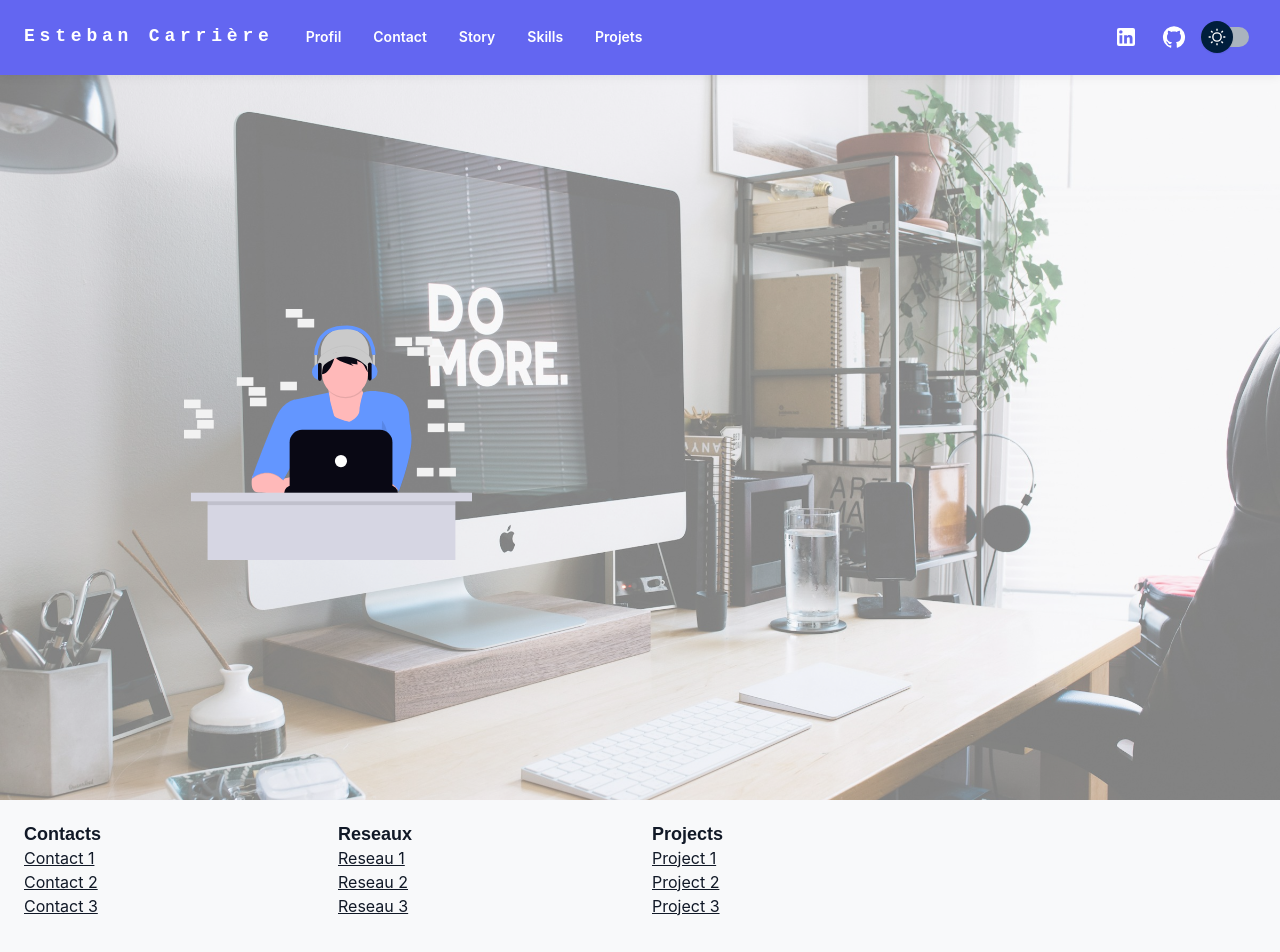
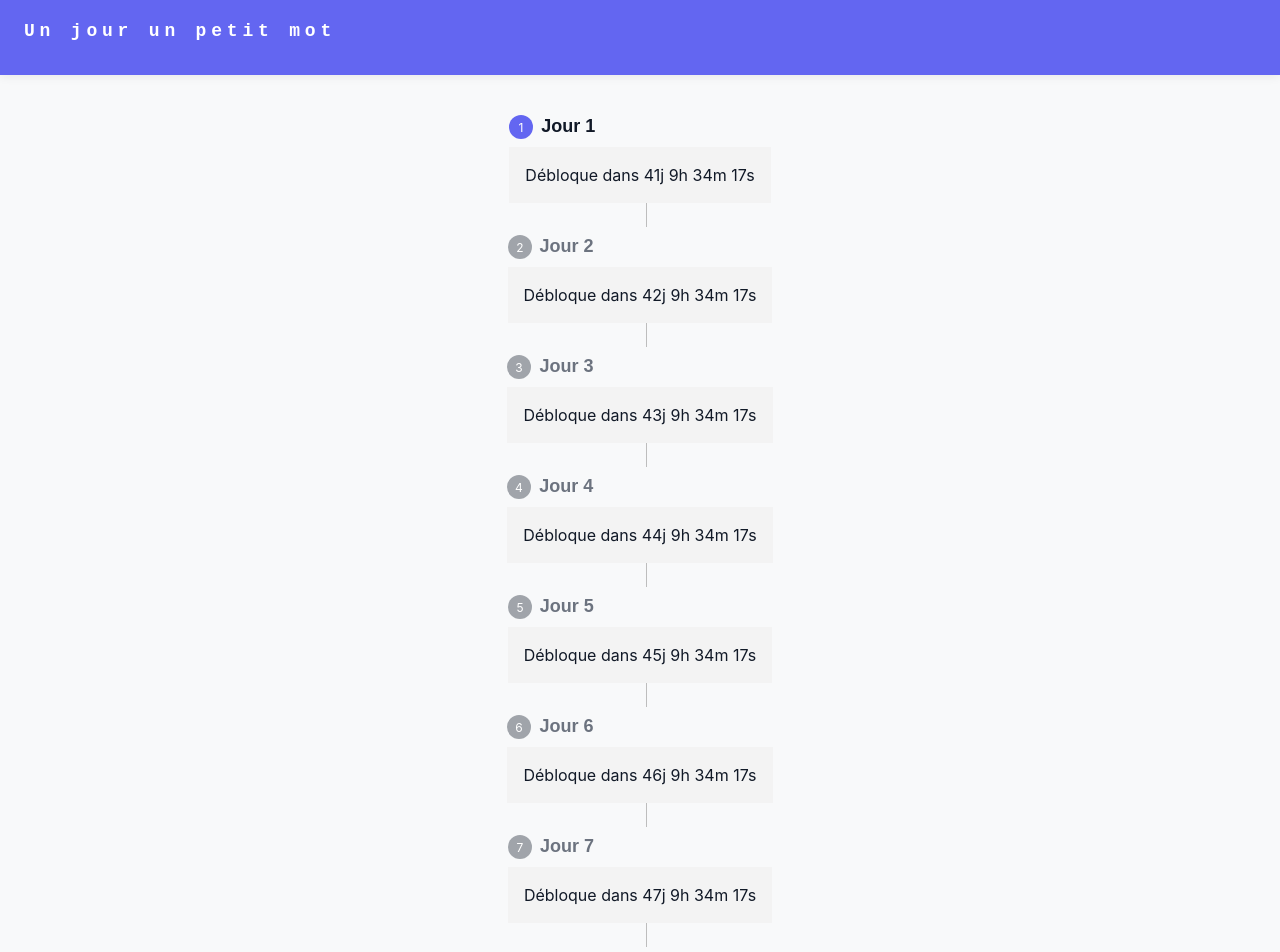
Before and after one commit to escarrie/escarrie.github.io, a Next.js app: page / in a window 1280 px wide. Shown: the top 952 px of the page. Built offline with nearby package versions, Linux system fonts and the light colour scheme.

Commit message:
[ADD] Integrate dayjs library and update theme mode handling; remove Footer component

```diff
--- a/package.json
+++ b/package.json
@@ -13,6 +13,7 @@
     "@emotion/styled": "^11.14.0",
     "@mui/icons-material": "^6.3.0",
     "@mui/material": "^6.3.0",
+    "dayjs": "^1.11.13",
     "next": "15.1.3",
     "react": "^19.0.0",
     "react-dom": "^19.0.0"
--- /dev/null
+++ b/src/config/poems.tsx
@@ -0,0 +1,23 @@
+export const poems = [
+    { date: '2025-02-14', content: 'Poème 1 : Une belle introduction.' },
+    { date: '2025-02-15', content: 'Poème 2 : Un doux souvenir.' },
+    { date: '2025-02-16', content: 'Poème 3 : La magie de l\'instant.' },
+    { date: '2025-02-17', content: 'Poème 4 : Un souffle de vie.' },
+    { date: '2025-02-18', content: 'Poème 5 : L\'éveil des sens.' },
+    { date: '2025-02-19', content: 'Poème 6 : Une douce mélodie.' },
+    { date: '2025-02-20', content: 'Poème 7 : La beauté du monde.' },
+    { date: '2025-02-21', content: 'Poème 8 : Un rêve éveillé.' },
+    { date: '2025-02-22', content: 'Poème 9 : La lumière de l\'aube.' },
+    { date: '2025-02-23', content: 'Poème 10 : Un instant de paix.' },
+    { date: '2025-02-24', content: 'Poème 11 : La douceur du soir.' },
+    { date: '2025-02-25', content: 'Poème 12 : Un chant d\'amour.' },
+    { date: '2025-02-26', content: 'Poème 13 : La magie des mots.' },
+    { date: '2025-02-27', content: 'Poème 14 : Un éclat de rire.' },
+    { date: '2025-02-28', content: 'Poème 15 : La beauté intérieure.' },
+    { date: '2025-03-01', content: 'Poème 16 : La force de l\'âme.' },
+    { date: '2025-03-02', content: 'Poème 17 : Un souffle d\'espoir.' },
+    { date: '2025-03-03', content: 'Poème 18 : La douceur du matin.' },
+    { date: '2025-03-04', content: 'Poème 19 : Un instant de bonheur.' },
+    { date: '2025-03-05', content: 'Poème 20 : La beauté du silence.' },
+    { date: '2025-03-06', content: 'Poème final : L\'apothéose.' },
+]
--- a/src/contexts/ThemeContext.tsx
+++ b/src/contexts/ThemeContext.tsx
@@ -15,6 +15,7 @@ export const ThemeProvider = ({ children }: { children: ReactNode }) => {
 
     useEffect(() => {
         const savedMode = localStorage.getItem('themeMode');
+
         if (savedMode && (savedMode === 'light' || savedMode === 'dark')) {
             setMode(savedMode);
         } else {
--- a/src/layouts/dashboard/Footer.tsx
+++ /dev/null
@@ -1,39 +0,0 @@
-import { Container, Grid2 as Grid, Link, Typography } from '@mui/material';
-
-const Footer = () => {
-    return (
-        <Container maxWidth="xl" sx={{ marginY: 3}}>
-            <Grid container spacing={3}>
-                <Grid size={{ xs: 12, md: 3 }}>
-                    <Typography variant="h6">Contacts</Typography>
-                    <Link href="#" color="inherit">Contact 1</Link><br />
-                    <Link href="#" color="inherit">Contact 2</Link><br />
-                    <Link href="#" color="inherit">Contact 3</Link>
-                </Grid>
-
-                <Grid size={{ xs: 12, md: 3 }}>
-                    <Typography variant="h6">Reseaux</Typography>
-                    <Link href="#" color="inherit">Reseau 1</Link><br />
-                    <Link href="#" color="inherit">Reseau 2</Link><br />
-                    <Link href="#" color="inherit">Reseau 3</Link>
-                </Grid>
-
-                <Grid size={{ xs: 12, md: 3 }}>
-                    <Typography variant="h6">Projects</Typography>
-                    <Link href="#" color="inherit">Project 1</Link><br />
-                    <Link href="#" color="inherit">Project 2</Link><br />
-                    <Link href="#" color="inherit">Project 3</Link>
-                </Grid>
-
-                <Grid size={12}>
-                    <Typography variant="body2" color="textSecondary" align="center" style={{ marginTop: '1rem' }}>
-                        © 1999 - {new Date().getFullYear()}.<br/>
-                        All rights reserved.
-                    </Typography>
-                </Grid>
-            </Grid>
-        </Container>
-    );
-}
-
-export default Footer;
--- a/src/layouts/dashboard/TopBar.tsx
+++ b/src/layouts/dashboard/TopBar.tsx
@@ -115,10 +115,10 @@ const Topbar = () => {
                             textDecoration: 'none',
                         }}
                     >
-                        Esteban Carrière
+                        Un jour un petit mot
                     </Typography>
 
-                    <Box sx={{ flexGrow: 1, display: { xs: 'flex', md: 'none' } }}>
+                    {/* <Box sx={{ flexGrow: 1, display: { xs: 'flex', md: 'none' } }}>
                         <IconButton
                             size="large"
                             aria-label="account of current user"
@@ -180,9 +180,9 @@ const Topbar = () => {
                                 {page}
                             </Button>
                         ))}
-                    </Box>
+                    </Box> */}
 
-                    <Box sx={{ flexGrow: 0 }}>
+                    {/* <Box sx={{ flexGrow: 0 }}>
                         <Tooltip title="Open Linkedin" arrow>
                             <IconButton target='_blank' sx={{ ml: 1, py: 0, color: 'white' }} href='https://www.linkedin.com/in/esteban-carri%C3%A8re-0655a8191/'>
                                 <LinkedInIcon />
@@ -198,11 +198,11 @@ const Topbar = () => {
                                 checked={mode === 'dark'}
                                 onChange={() => {
                                     setMode(mode === 'dark' ? 'light' : 'dark');
-                                    localStorage.setItem('theme', mode === 'dark' ? 'light' : 'dark');
+                                    localStorage.setItem('themeMode', mode === 'dark' ? 'light' : 'dark');
                                 }}
                             />
                         </Tooltip>
-                    </Box>
+                    </Box> */}
                 </Toolbar>
             </Container>
         </AppBar>
--- a/src/layouts/dashboard/layout.tsx
+++ b/src/layouts/dashboard/layout.tsx
@@ -1,13 +1,13 @@
 /* eslint-disable */
 import TopBar from "./TopBar"
-import Footer from "./Footer"
+// import Footer from "./Footer"
 
 export const Layout = ({ children }: any) => {
     return (
         <>
             <TopBar />
             {children}
-            <Footer />
+            {/* <Footer /> */}
         </>
     )
 }
--- a/src/pages/index.tsx
+++ b/src/pages/index.tsx
@@ -1,89 +1,73 @@
-import { Container, Box, Grid2 as Grid, useTheme } from '@mui/material';
+import { Container, Box, Grid2 as Grid, useTheme, Typography, Stepper, Step, StepLabel } from '@mui/material';
+import dayjs from 'dayjs';
 import Head from 'next/head';
+import { useEffect, useState } from 'react';
+import { poems } from '@/src/config/poems';
 
 const Home = () => {
     const { palette } = useTheme();
+    const [activeStep, setActiveStep] = useState(0);
+    const today = dayjs();
 
     return (
         <>
             <Head>
                 <title>Esteban Carrière - portfolio</title>
             </Head>
-            <Box
-                component="main"
-                sx={{
-                    flexGrow: 1,
-                    maxWidth: "100vw",
-                }}
-            >
-                <Container
-                    sx={{
-                        position: 'relative',
-                        minHeight: 'calc(100dvh-64px)',
-                        minWidth: '100% !important',
-                        maxWidth: "100vw",
-                    }}
-                >
-                    <Box
-                        sx={{
-                            position: 'absolute',
-                            top: 0,
-                            left: 0,
-                            right: 0,
-                            bottom: 0,
-                            backgroundImage: `url('/background-${palette.mode == "dark" ? 'dark' : 'light'}.jpg')`,
-                            backgroundAttachment: 'fixed',
-                            backgroundSize: 'cover',
-                            backgroundPosition: 'center',
-                            opacity: 0.5,
-                        }}
-                    />
-                    <Grid
-                        container
-                        sx={{
-                            position: 'relative',
-                            zIndex: 1,
-                            minHeight: 'calc(100dvh - 75px)',
-                            display: 'flex',
+            <Box sx={{ padding: '2rem', display: 'flex', flexDirection: 'column', alignItems: 'center' }}>
+                <Stepper activeStep={activeStep} orientation="vertical" sx={{ justifyContent: 'center', alignItems: 'center' }}>
+                    {poems.map((poem, index) => (
+                        <Step key={index} sx={{
+                            justifyContent: 'center',
                             alignItems: 'center',
-                            justifyContent: 'center',
-                            maxWidth: "100vw !important",
-                            paddingX: 20,
-                        }}
-                        spacing={3}
-                    >
-                        <Grid
-                            size={{
-                                xs: 12,
-                                sm: 6,
-                                md: 4,
-                            }}
-                        >
-                            <Box
-                                component="img"
-                                src="/banner.svg"
-                                alt="Banner"
-                                sx={{
-                                    width: '100%',
-                                    height: 'auto',
-                                }}
-                            />
-                        </Grid>
-
-                        <Grid
-                            size={{
-                                xs: 12,
-                                sm: 6,
-                                md: 8,
-                            }}
-                        >
-
-                        </Grid>
-                    </Grid>
-                </Container>
+                        }}>
+                            <StepLabel>
+                                <Typography variant="h6">Jour {index + 1}</Typography>
+                            </StepLabel>
+                            <Box sx={{ padding: '1rem', backgroundColor: activeStep > index ? '#e0f7fa' : '#f3f3f3' }}>
+                                {activeStep > index ? (
+                                    <Typography>{poem.content}</Typography>
+                                ) : (
+                                    <Timer targetDate={poem.date} />
+                                )}
+                            </Box>
+                        </Step>
+                    ))}
+                </Stepper>
             </Box>
         </>
     );
 }
 
+function Timer({ targetDate }: { targetDate: string }) {
+    const [timeLeft, setTimeLeft] = useState(calculateTimeLeft());
+
+    useEffect(() => {
+        const timer = setInterval(() => {
+            setTimeLeft(calculateTimeLeft());
+        }, 1000);
+        return () => clearInterval(timer);
+    }, []);
+
+    function calculateTimeLeft() {
+        const difference = dayjs(targetDate).diff(dayjs());
+        if (difference <= 0) return null;
+
+        return {
+            days: Math.floor(difference / (1000 * 60 * 60 * 24)),
+            hours: Math.floor((difference / (1000 * 60 * 60)) % 24),
+            minutes: Math.floor((difference / 1000 / 60) % 60),
+            seconds: Math.floor((difference / 1000) % 60),
+        };
+    }
+
+    if (!timeLeft) return <Typography>Débloqué !</Typography>;
+
+    return (
+        <Typography>
+            Débloque dans {timeLeft.days}j {timeLeft.hours}h {timeLeft.minutes}m {timeLeft.seconds}s
+        </Typography>
+    );
+}
+
 export default Home;
```
Also changed, not shown: 1 other file (tests, documents, lock files or other folders).
